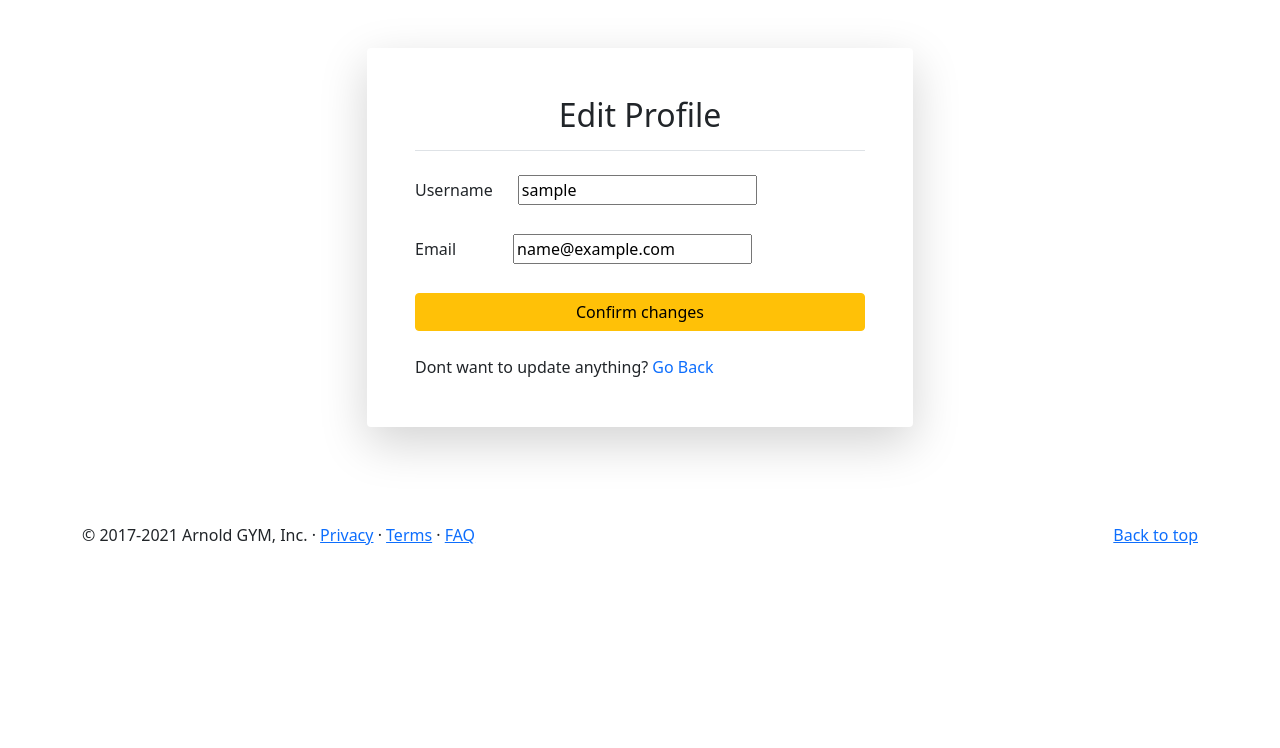
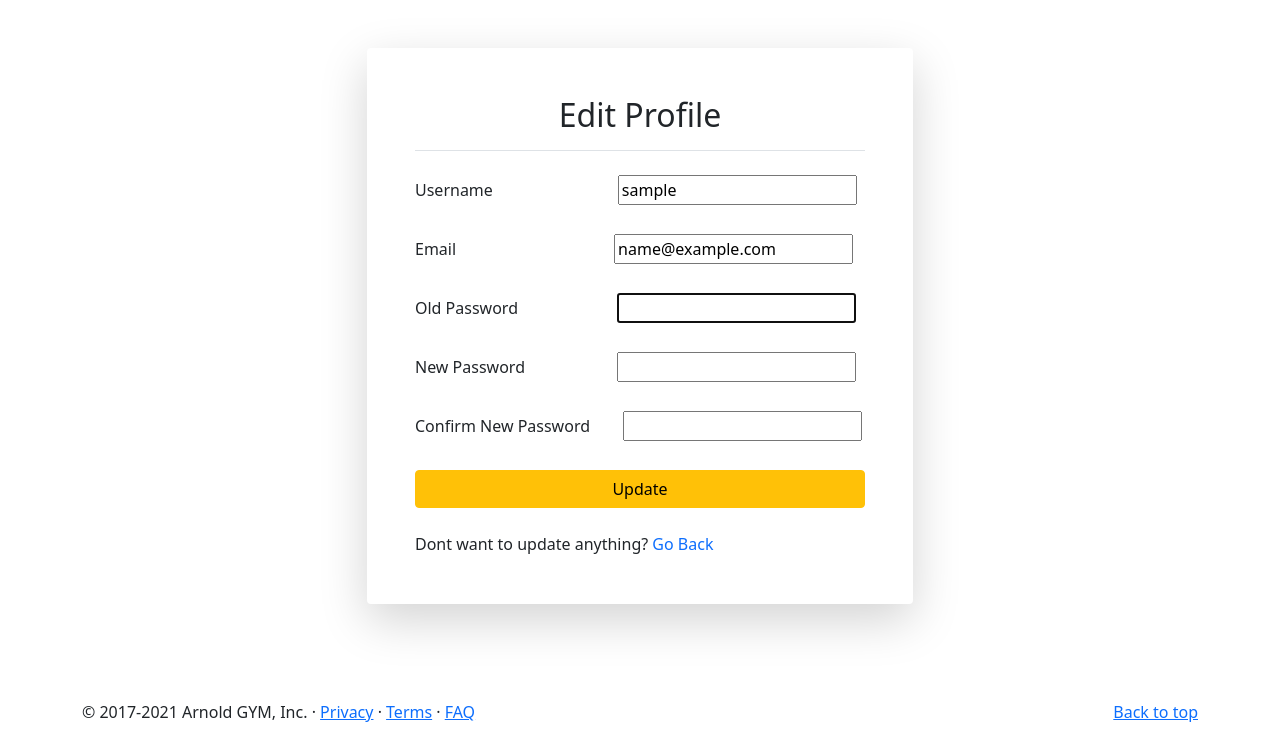
Before and after one commit to FedericoCalzoni/Gym-Management-System---Django, a Django app: page /Edit-Profile in a window 1280 px wide. Shown: the part 56-804 px from the top of the page. Before the commit the page ends 601 px from the top, so only its background shows below. Run offline with Django 5.2, Linux system fonts and the light colour scheme; the visitor is signed in with stand-in values (Sample User, id 1); some libraries are stand-ins or nearby versions.

Commit message:
Password change functionality added in edit profile

```diff
--- a/main/forms.py
+++ b/main/forms.py
@@ -1,7 +1,7 @@
 from django import forms
 from .import models
 
-from django.contrib.auth.forms import AuthenticationForm,UserCreationForm,UserChangeForm
+from django.contrib.auth.forms import AuthenticationForm,UserCreationForm,UserChangeForm,PasswordChangeForm
 from django.contrib.auth.models import User
 
 class EnquiryForms(forms.ModelForm):
@@ -26,3 +26,9 @@ class EditUserProfileForm(UserChangeForm):
     class Meta:
         model = User
         fields = ['username', 'email']
+
+
+class EditUserPasswordForm(PasswordChangeForm):
+    class Meta:
+        model = User
+        fields = ['old_password', 'new_password1', 'new_password2']
--- a/main/views.py
+++ b/main/views.py
@@ -1,6 +1,8 @@
 from django.shortcuts import redirect, render
 from .models import Banners ,Service,Page,Faq ,Gallery,GalleryImages,SubscriptionPlans,SubscriptionPlansFeatures, SubscriptionType
 from .forms import LoginForm,CreateUserForm,EnquiryForms,EditUserProfileForm
+from django.contrib.auth.forms import PasswordChangeForm
+from django.contrib.auth import update_session_auth_hash
 
 
 from django.urls import reverse_lazy
@@ -174,14 +176,42 @@ def dashboard(request):
     return render(request, 'user/dashboard.html')
 
 
+# def update_profile(request):
+#     if request.method == 'POST':
+#         form = EditUserProfileForm(request.POST,instance = request.user)
+#         if form.is_valid():
+#             form.save()
+#             messages.success(request, "Profile updated successfully!")
+#     form = EditUserProfileForm(instance = request.user)
+
+#     context = {'form': form}
+
+#     return render(request, 'user/edit_profile.html',context)
+
 def update_profile(request):
     if request.method == 'POST':
-        form = EditUserProfileForm(request.POST,instance = request.user)
-        if form.is_valid():
-            form.save()
+        profile_form = EditUserProfileForm(request.POST, instance=request.user)
+        password_form = PasswordChangeForm(user=request.user, data=request.POST)
+
+        if profile_form.is_valid() and password_form.is_valid():
+            profile_form.save()
+            password_form.save()
+            update_session_auth_hash(request, password_form.user)  # Keeps the user logged in after password change
+            messages.success(request, "Profile and password updated successfully!")
+        elif profile_form.is_valid():
+            profile_form.save()
             messages.success(request, "Profile updated successfully!")
-    form = EditUserProfileForm(instance = request.user)
+        elif password_form.is_valid():
+            password_form.save()
+            update_session_auth_hash(request, password_form.user)
+            messages.success(request, "Password updated successfully!")
+    else:
+        profile_form = EditUserProfileForm(instance=request.user)
+        password_form = PasswordChangeForm(user=request.user)
 
-    context = {'form': form}
+    context = {
+        'form': profile_form,
+        'password_form': password_form,
+    }
 
-    return render(request, 'user/edit_profile.html',context)
+    return render(request, 'user/edit_profile.html', context)
--- a/templates/user/edit_profile.html
+++ b/templates/user/edit_profile.html
@@ -15,23 +15,42 @@
 
                             <div class="form-group mb-4">
                                 <label for="id_username" class="form-label">Username &nbsp; &nbsp;&nbsp;</label>
-                                {{ form.username }}
+                                <div style="display:inline-block; margin-left: 100px;">
+                                    {{ form.username }}
+                                </div>
                             </div>
 
                             <div class="form-group mb-4">
                                 <label for="id_email" class="form-label">Email &nbsp; &nbsp;&nbsp;</label>
-                                    <div style="display:inline-block; margin-left: 32px;">
+                                    <div style="display:inline-block; margin-left: 133px;">
                                         {{ form.email }}
                                     </div>
                             </div>
 
-                            <!-- <div class="form-group mb-4">
-                                <label for="id_password1" class="form-label">Password &nbsp; &nbsp;&nbsp;&nbsp;</label>
-                                {{ form.password }}
-                            </div> -->
+                            <div class="form-group mb-4">
+                                <label for="id_old_password" class="form-label">Old Password</label>
+                                <div style="display:inline-block; margin-left: 95px;">
+                                    {{ password_form.old_password }}
+                                </div>
+                            </div>
+
+                            <div class="form-group mb-4">
+                                <label for="id_new_password1" class="form-label">New Password</label>
+                                <div style="display:inline-block; margin-left: 88px;">
+                                    {{ password_form.new_password1 }}
+                                </div>
+
+                            </div>
+
+                            <div class="form-group mb-4">
+                                <label for="id_new_password2" class="form-label">Confirm New Password</label>
+                                <div style="display:inline-block; margin-left: 29px;">
+                                    {{ password_form.new_password2 }}
+                                </div>
+                            </div>
 
                             <div class="d-grid gap-2">
-                                <button type="submit" class="btn btn-warning btn-block">Confirm changes</button>
+                                <button type="submit" class="btn btn-warning btn-block">Update</button>
                             </div>
 
                             <br> Dont want to update anything? <a href ="{% url 'dashboard' %}" class ="text-decoration-none">Go Back</a>
```
